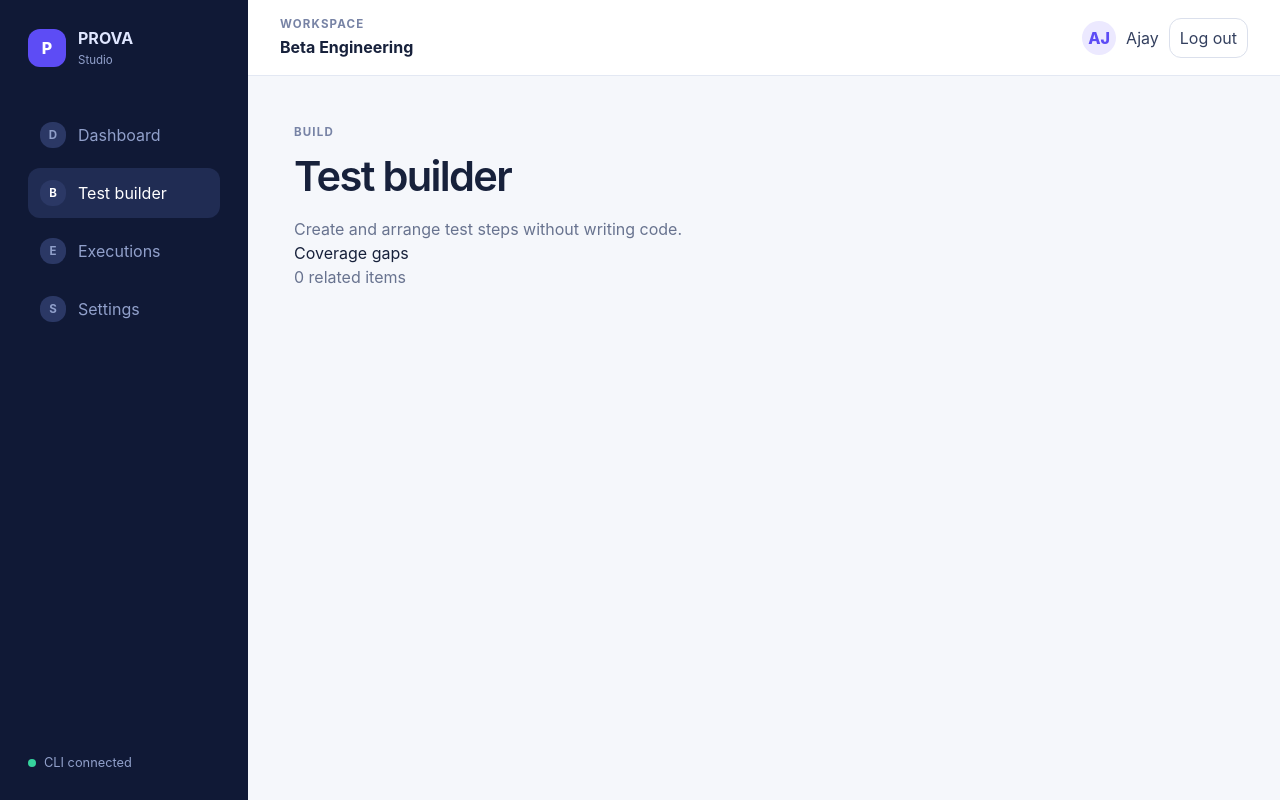
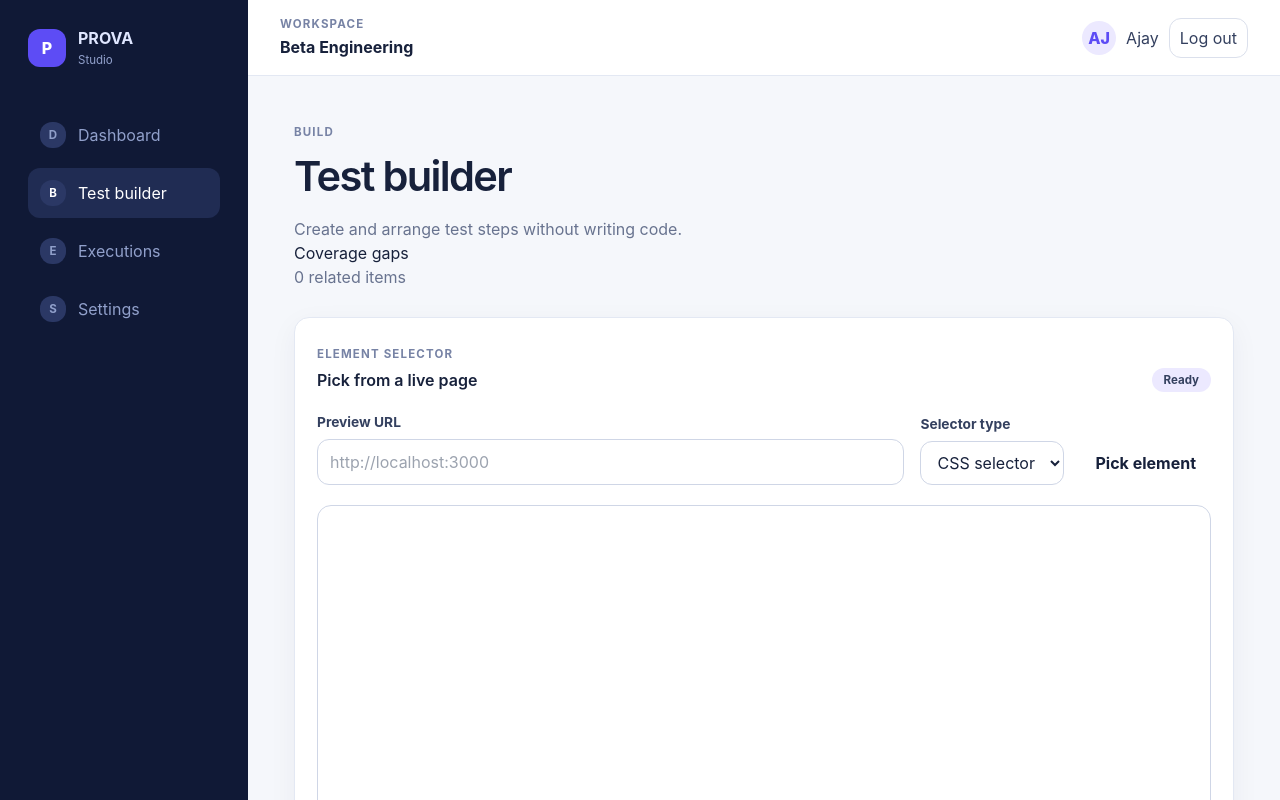
Before and after one commit to ajaygh99/provae2e, a React (Vite) app in the folder studio/: page /builder in a window 1280 px wide. Shown: the top 800 px of the page. Built offline with nearby package versions, Linux system fonts and the light colour scheme.

Commit message:
feat: add Studio element selector #56 (#219)
Co-authored-by: Ajay <ajjukak123@gmail.com>

```diff
--- /dev/null
+++ b/studio/src/components/ElementSelectorTool.tsx
@@ -0,0 +1,149 @@
+import { useEffect, useRef, useState } from 'react';
+import { createCssSelector, createXPath } from './selector-utils';
+
+export type SelectorFormat = 'css' | 'xpath';
+
+export interface CapturedSelector {
+  format: SelectorFormat;
+  value: string;
+  tagName: string;
+  text: string;
+}
+
+interface ElementSelectorToolProps {
+  targetDocument?: Document;
+  onCapture?: (selector: CapturedSelector) => void;
+}
+
+/** Interactive Studio element selector for embedded, same-origin application previews. */
+export function ElementSelectorTool({
+  targetDocument,
+  onCapture
+}: ElementSelectorToolProps): React.JSX.Element {
+  const iframeRef = useRef<HTMLIFrameElement>(null);
+  const [url, setUrl] = useState('');
+  const [format, setFormat] = useState<SelectorFormat>('css');
+  const [active, setActive] = useState(false);
+  const [captured, setCaptured] = useState<CapturedSelector>();
+  const [error, setError] = useState('');
+  const [copied, setCopied] = useState(false);
+
+  useEffect(() => {
+    if (!active) return undefined;
+    let documentToInspect: Document;
+    try {
+      documentToInspect = targetDocument ?? iframeRef.current?.contentDocument as Document;
+      if (!documentToInspect) throw new Error('Load a page before selecting an element.');
+      void documentToInspect.body;
+    } catch {
+      setError('This page cannot be inspected. Use a same-origin Studio preview.');
+      setActive(false);
+      return undefined;
+    }
+    let highlighted: HTMLElement | undefined;
+    const highlight = (event: MouseEvent): void => {
+      const element = event.target;
+      if (!(element instanceof HTMLElement) || element.closest('[data-selector-tool]')) return;
+      highlighted?.classList.remove('prova-selector-highlight');
+      highlighted = element;
+      highlighted.classList.add('prova-selector-highlight');
+    };
+    const select = (event: MouseEvent): void => {
+      const element = event.target;
+      if (!(element instanceof Element) || element.closest('[data-selector-tool]')) return;
+      event.preventDefault();
+      event.stopPropagation();
+      const value = format === 'css' ? createCssSelector(element) : createXPath(element);
+      const result: CapturedSelector = {
+        format,
+        value,
+        tagName: element.tagName.toLowerCase(),
+        text: (element.textContent ?? '').trim().slice(0, 100)
+      };
+      setCaptured(result);
+      setActive(false);
+      setCopied(false);
+      onCapture?.(result);
+    };
+    documentToInspect.addEventListener('mouseover', highlight, true);
+    documentToInspect.addEventListener('click', select, true);
+    return () => {
+      documentToInspect.removeEventListener('mouseover', highlight, true);
+      documentToInspect.removeEventListener('click', select, true);
+      highlighted?.classList.remove('prova-selector-highlight');
+    };
+  }, [active, format, onCapture, targetDocument]);
+
+  const copy = async (): Promise<void> => {
+    if (!captured) return;
+    try {
+      await navigator.clipboard.writeText(captured.value);
+      setCopied(true);
+      setError('');
+    } catch {
+      setError('Clipboard access was denied. Select and copy the value manually.');
+    }
+  };
+
+  return (
+    <section className="selector-tool panel" data-selector-tool>
+      <div className="selector-tool__heading">
+        <div>
+          <span className="eyebrow">Element selector</span>
+          <h2>Pick from a live page</h2>
+        </div>
+        <span className={active ? 'selector-status selector-status--active' : 'selector-status'}>
+          {active ? 'Picking' : 'Ready'}
+        </span>
+      </div>
+      <div className="selector-toolbar">
+        <label className="ui-field">
+          <span className="ui-field__label">Preview URL</span>
+          <input
+            className="ui-input"
+            type="url"
+            placeholder="http://localhost:3000"
+            value={url}
+            onChange={event => setUrl(event.target.value)}
+          />
+        </label>
+        <label className="ui-field">
+          <span className="ui-field__label">Selector type</span>
+          <select className="ui-input ui-select" value={format} onChange={event => setFormat(event.target.value as SelectorFormat)}>
+            <option value="css">CSS selector</option>
+            <option value="xpath">XPath</option>
+          </select>
+        </label>
+        <button className="ui-button ui-button--primary" type="button" onClick={() => {
+          setError('');
+          setActive(value => !value);
+        }}>
+          {active ? 'Cancel picking' : 'Pick element'}
+        </button>
+      </div>
+      {!targetDocument && (
+        <iframe
+          ref={iframeRef}
+          className="selector-preview"
+          title="Application preview"
+          src={url || 'about:blank'}
+          onLoad={() => setError('')}
+        />
+      )}
+      {active && <p className="selector-instructions" role="status">Hover to highlight, then click an element to capture its selector.</p>}
+      {error && <p className="ui-field__error" role="alert">{error}</p>}
+      {captured && (
+        <div className="selector-result">
+          <div>
+            <span className="eyebrow">{captured.format} · {captured.tagName}</span>
+            <code>{captured.value}</code>
+            {captured.text && <small>{captured.text}</small>}
+          </div>
+          <button className="ui-button ui-button--secondary" type="button" onClick={() => void copy()}>
+            {copied ? 'Copied' : 'Copy'}
+          </button>
+        </div>
+      )}
+    </section>
+  );
+}
--- /dev/null
+++ b/studio/src/components/selector-utils.ts
@@ -0,0 +1,56 @@
+/** Builds a stable CSS selector for an element. */
+export function createCssSelector(element: Element): string {
+  const id = element.getAttribute('id');
+  if (id) return `#${escapeCss(id)}`;
+  const testId = element.getAttribute('data-testid');
+  if (testId) return `[data-testid="${escapeAttribute(testId)}"]`;
+  const name = element.getAttribute('name');
+  if (name) return `${element.tagName.toLowerCase()}[name="${escapeAttribute(name)}"]`;
+  const segments: string[] = [];
+  let current: Element | null = element;
+  while (current && current.tagName.toLowerCase() !== 'html') {
+    let segment = current.tagName.toLowerCase();
+    const classes = [...current.classList].filter(value => /^[a-zA-Z_-][\w-]*$/.test(value)).slice(0, 2);
+    if (classes.length > 0) segment += classes.map(value => `.${escapeCss(value)}`).join('');
+    const parent: Element | null = current.parentElement;
+    if (parent) {
+      const siblings = [...parent.children].filter(child => child.tagName === current?.tagName);
+      if (siblings.length > 1) segment += `:nth-of-type(${siblings.indexOf(current) + 1})`;
+    }
+    segments.unshift(segment);
+    current = parent;
+  }
+  return segments.join(' > ');
+}
+
+/** Builds an absolute XPath for an element. */
+export function createXPath(element: Element): string {
+  const id = element.getAttribute('id');
+  if (id) return `//*[@id=${xpathLiteral(id)}]`;
+  const segments: string[] = [];
+  let current: Element | null = element;
+  while (current && current.nodeType === Node.ELEMENT_NODE) {
+    const tag = current.tagName.toLowerCase();
+    const parent: Element | null = current.parentElement;
+    if (!parent) {
+      segments.unshift(tag);
+      break;
+    }
+    const siblings = [...parent.children].filter(child => child.tagName === current?.tagName);
+    const position = siblings.length > 1 ? `[${siblings.indexOf(current) + 1}]` : '';
+    segments.unshift(`${tag}${position}`);
+    current = parent;
+  }
+  return `/${segments.join('/')}`;
+}
+
+function escapeCss(value: string): string {
+  if (typeof CSS !== 'undefined' && CSS.escape) return CSS.escape(value);
+  return value.replace(/[^a-zA-Z0-9_-]/g, character => `\\${character}`);
+}
+function escapeAttribute(value: string): string { return value.replace(/\\/g, '\\\\').replace(/"/g, '\\"'); }
+function xpathLiteral(value: string): string {
+  if (!value.includes("'")) return `'${value}'`;
+  if (!value.includes('"')) return `"${value}"`;
+  return `concat('${value.replace(/'/g, `', "'", '`)}')`;
+}
--- a/studio/src/index.css
+++ b/studio/src/index.css
@@ -297,6 +297,66 @@
   .responsive-gap {
     @apply gap-3 sm:gap-4 md:gap-5 lg:gap-6;
   }
+
+  .selector-tool {
+    @apply mt-7 grid gap-5;
+  }
+
+  .selector-tool__heading,
+  .selector-toolbar,
+  .selector-result {
+    @apply flex items-end justify-between gap-4;
+  }
+
+  .selector-tool__heading h2 {
+    @apply mt-1 mb-0 font-semibold;
+  }
+
+  .selector-status {
+    @apply rounded-full px-3 py-1 text-xs font-bold bg-prova-bg-elevated text-prova-text-secondary;
+  }
+
+  .selector-status--active {
+    @apply bg-prova-primary-disabled text-prova-primary;
+  }
+
+  .selector-toolbar {
+    @apply items-end;
+  }
+
+  .selector-toolbar .ui-field:first-child {
+    @apply flex-1;
+  }
+
+  .selector-preview {
+    @apply w-full min-h-96 border border-prova-border-lighter rounded-xl bg-white;
+  }
+
+  .selector-instructions {
+    @apply m-0 rounded-lg bg-prova-bg-elevated px-3 py-2 text-sm;
+  }
+
+  .selector-result {
+    @apply items-center rounded-xl border border-prova-border bg-prova-bg-elevated p-4;
+  }
+
+  .selector-result > div {
+    @apply grid gap-1 min-w-0;
+  }
+
+  .selector-result code {
+    @apply break-all text-sm text-prova-text;
+  }
+
+  .selector-result small {
+    @apply truncate text-prova-text-tertiary;
+  }
+}
+
+.prova-selector-highlight {
+  outline: 3px solid #6554c0 !important;
+  outline-offset: 2px !important;
+  cursor: crosshair !important;
 }
 
 @media (max-width: 767px) {
@@ -336,4 +396,8 @@
   .metric-grid {
     @apply grid-cols-1;
   }
+
+  .selector-toolbar {
+    @apply grid items-stretch;
+  }
 }
--- a/studio/src/pages/BuilderPage.tsx
+++ b/studio/src/pages/BuilderPage.tsx
@@ -1,6 +1,7 @@
 import { KnowledgeGraphPanel } from '../components/KnowledgeGraphPanel';
+import { ElementSelectorTool } from '../components/ElementSelectorTool';
 
-/** Displays graph-informed coverage suggestions while building a test. */
+/** Displays graph-informed coverage and interactive selector tools while building a test. */
 export function BuilderPage(): React.JSX.Element {
   return (
     <section>
@@ -11,6 +12,7 @@ export function BuilderPage(): React.JSX.Element {
         rootId=""
         nodes={[]}
       />
+      <ElementSelectorTool />
     </section>
   );
 }
```
Also changed, not shown: 1 other file (tests, documents, lock files or other folders).
